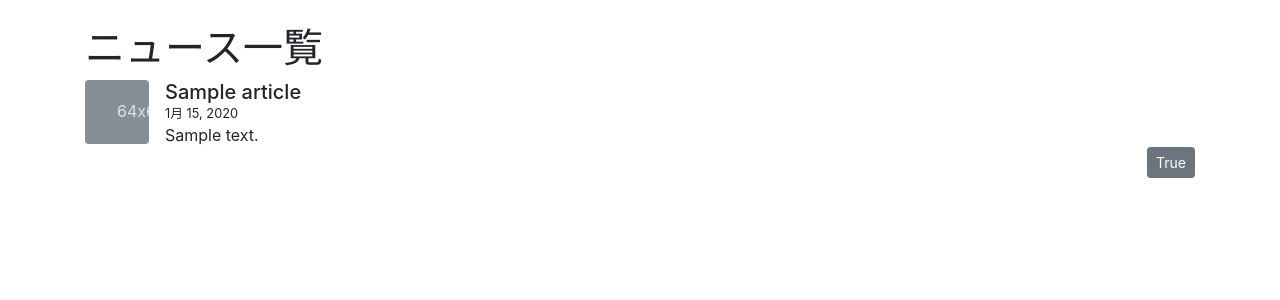
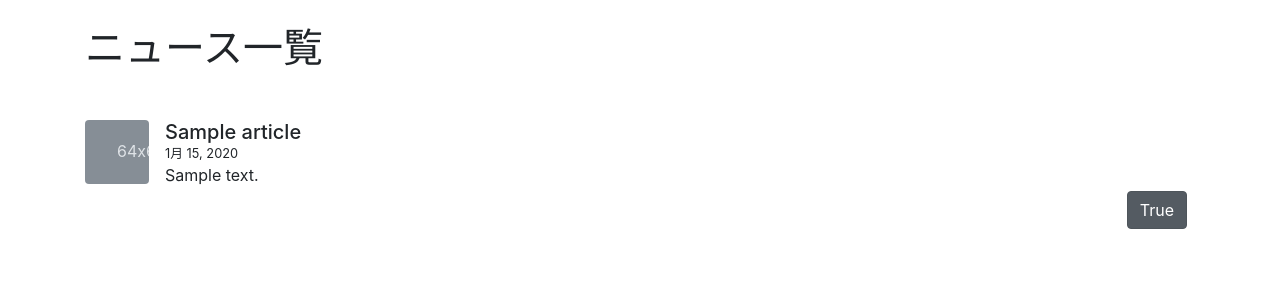
Before and after one commit to nissy7ok/newslist, a Django app: page /index/ in a window 1280 px wide. Shown: the part 56-356 px from the top of the page. Run offline with Django 3.2, Linux system fonts and the light colour scheme; tables that the repository leaves empty hold one stand-in row (values such as "Sample post"); some libraries are stand-ins or nearby versions.

Commit message:
change button to checkbox

```diff
--- a/templates/index.html
+++ b/templates/index.html
@@ -5,7 +5,7 @@
 <br>
 <h1>ニュース一覧</h1>
 
-<ul class="list-unstyled">
+<ul class="list-unstyled mt-5">
   {% for article in articles %}
   <li class="media">
     <svg class="bd-placeholder-img mr-3 rounded" width="64" height="64" xmlns="http://www.w3.org/2000/svg" preserveAspectRatio="xMidYMid slice" focusable="false" role="img" aria-label="Placeholder: 64x64"><title>Placeholder</title><rect width="100%" height="100%" fill="#868e96"/><text x="50%" y="50%" fill="#dee2e6" dy=".3em">64x64</text></svg>
@@ -13,10 +13,10 @@
       <h5 class="mt-0 mb-0">{{ article.title }}</h5>
       <p class="mb-0 small">{{ article.created_at }}</p>
       <p class="mb-0">{{ article.content }}</p>
-      <div class="btn-group-toggle" data-toggle="buttons">
-        <button type="button" class="btn btn-secondary float-right btn-sm" data-toggle="button" aria-pressed="false" autocomplete="off">
-          {{ article.check }}
-        </button>
+      <div class="btn-group-toggle float-right btn-sm" data-toggle="buttons">
+        <label class="btn btn-secondary">
+          <input type="checkbox" checked autocomplete="off">{{ article.check }}
+        </label>
       </div>
     </div>
   </li>
```
